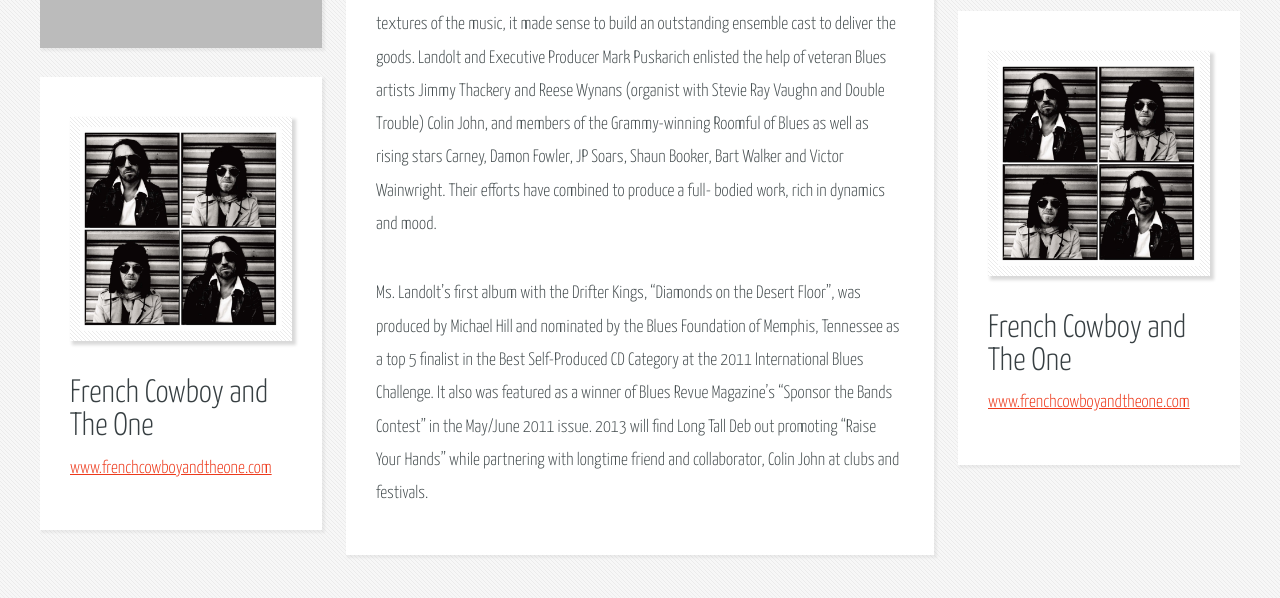
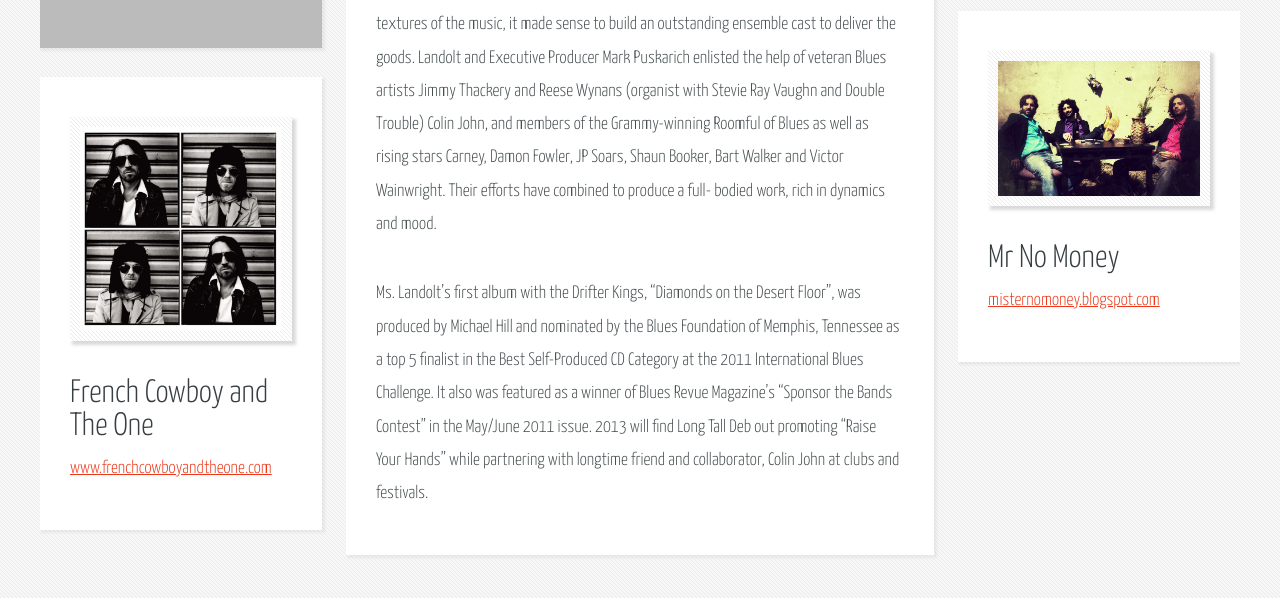
Before and after one commit to dgtm/himalayanbluesfestival, a plain HTML site: page artists.html in a window 1280 px wide. Shown: the part 684-1282 px from the top of the page. Drawn offline with nearby package versions, Linux system fonts and the light colour scheme.

Commit message:
artist profile

```diff
--- a/artists.html
+++ b/artists.html
@@ -124,11 +124,11 @@ http://www.youtube.com/watch?v=JoJTBHDqqA0
 									<a href="http://www.frenchcowboyandtheone.com/">www.frenchcowboyandtheone.com</a></p>
 								</section>
 								<section>
-									<a href="#" class="bordered-feature-image"><img src="images/frenchcowboy.png" alt="" /></a>
+									<a href="#" class="bordered-feature-image"><img src="images/prova2.jpg" alt="" /></a>
 									<p class="artist-name">
-									<h2>French Cowboy and The One</h2>
+									<h2>Mr No Money</h2>
 
-									<a href="http://www.frenchcowboyandtheone.com/">www.frenchcowboyandtheone.com</a></p>
+									<a href="http://misternomoney.blogspot.com/">misternomoney.blogspot.com</a></p>
 								</section>
 
 						</div>
```
